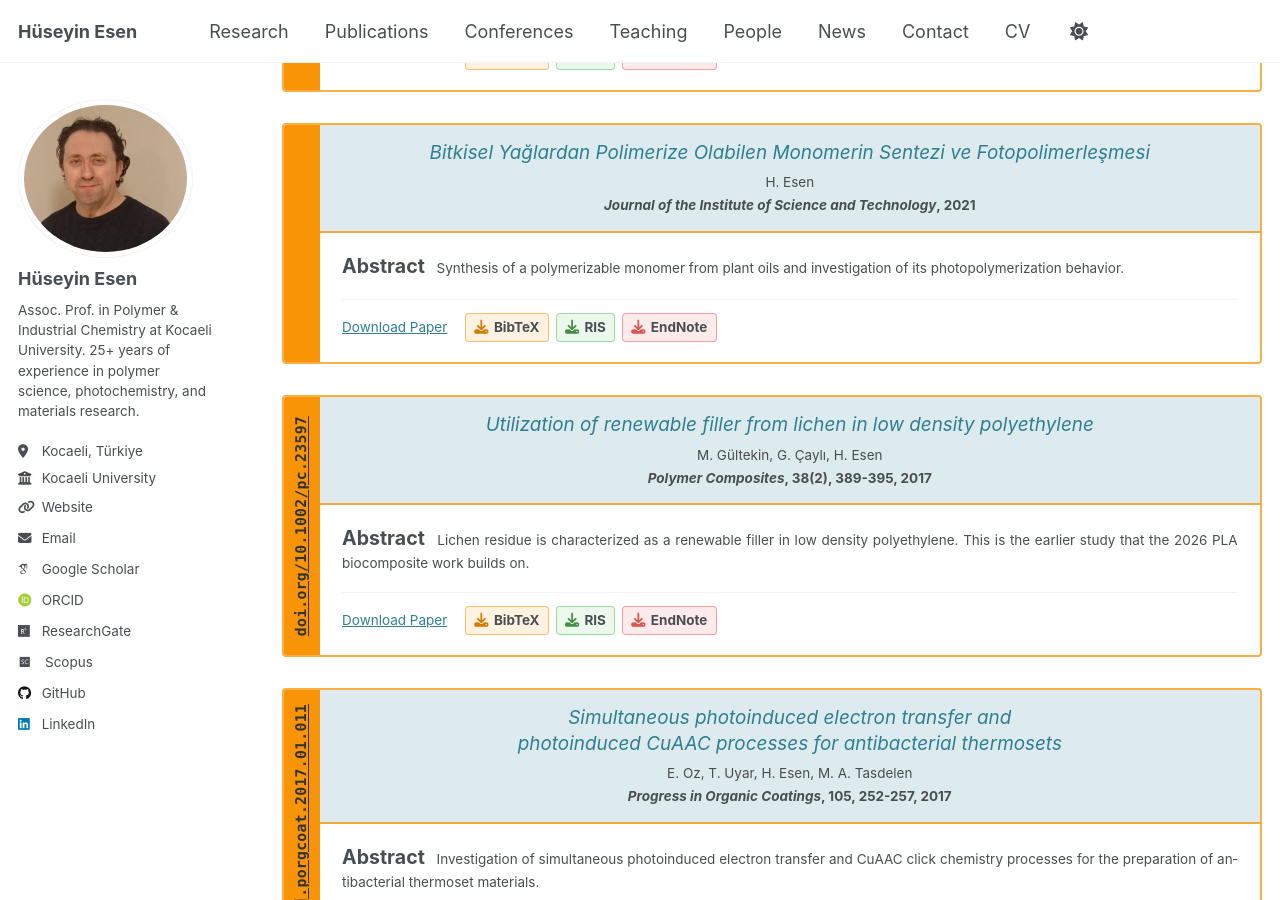
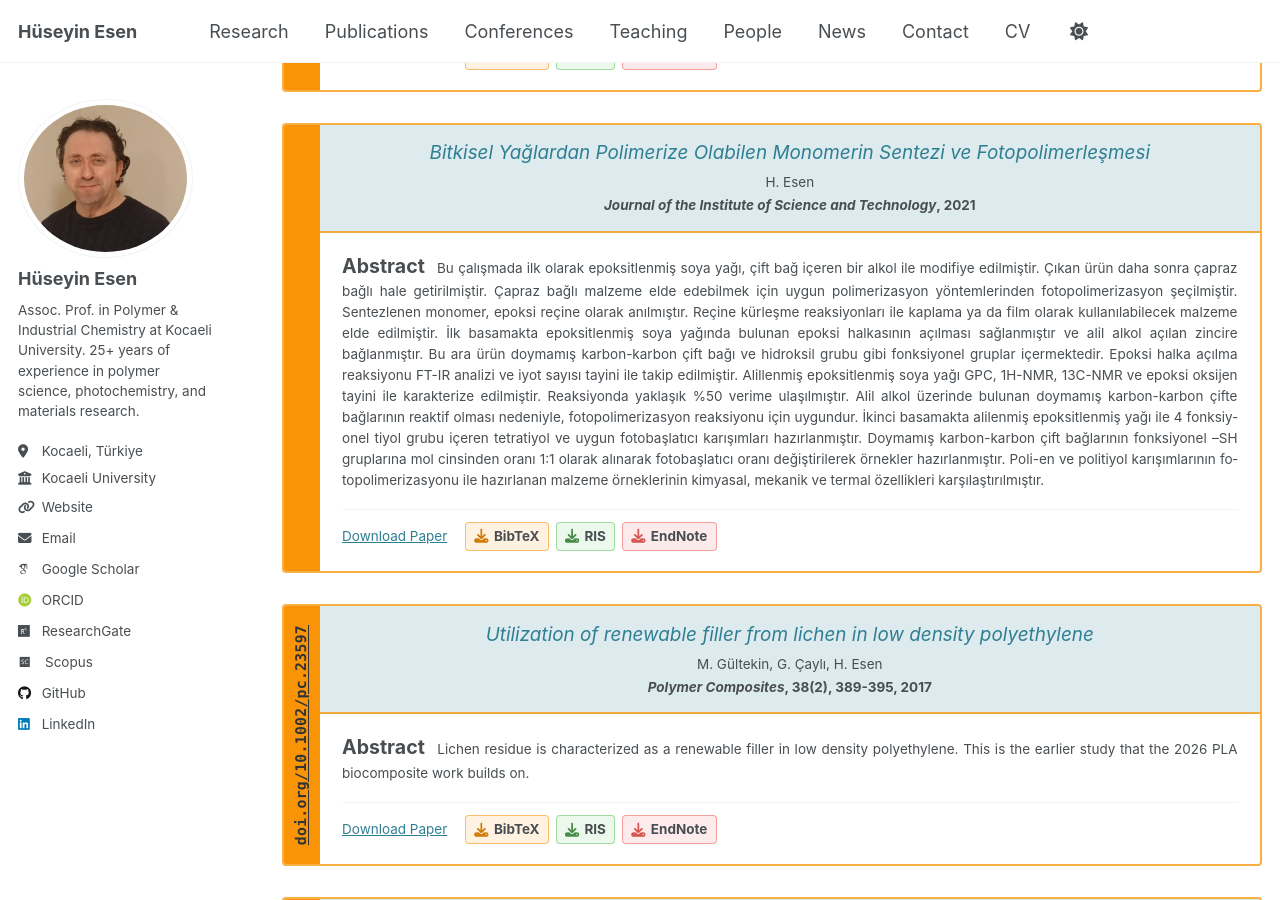
Before and after one commit to huseyin-esen/huseyin-esen.github.io, a Jekyll site: the page built from _pages/publications.html, in a window 1280 px wide and 900 px high, scrolled down 712 px. Built offline with Jekyll 4.4.1, drawn with Linux system fonts in a browser that asks for light colours; some web fonts are replaced.

Commit message:
Add the abstract for the 2021 plant-oil monomer paper
The paper is in Turkish, so its abstract is. Transcribed verbatim: only
the paste's hard line breaks were reflowed into one paragraph, no wording
touched.

Co-Authored-By: Claude Opus 5 <noreply@anthropic.com>

```diff
--- a/_publications/2021-01-01-bitkisel-yaglardan-polimerizasyon.md
+++ b/_publications/2021-01-01-bitkisel-yaglardan-polimerizasyon.md
@@ -8,6 +8,30 @@ date: 2021-01-01
 authors:
   - "Esen, H."
 venue: 'Journal of the Institute of Science and Technology'
+# The paper is in Turkish, so its abstract is too. Transcribed verbatim.
+abstract: >-
+  Bu çalışmada ilk olarak epoksitlenmiş soya yağı, çift bağ içeren bir alkol
+  ile modifiye edilmiştir. Çıkan ürün daha sonra çapraz bağlı hale
+  getirilmiştir. Çapraz bağlı malzeme elde edebilmek için uygun
+  polimerizasyon yöntemlerinden fotopolimerizasyon şeçilmiştir. Sentezlenen
+  monomer, epoksi reçine olarak anılmıştır. Reçine kürleşme reaksiyonları ile
+  kaplama ya da film olarak kullanılabilecek malzeme elde edilmiştir. İlk
+  basamakta epoksitlenmiş soya yağında bulunan epoksi halkasının açılması
+  sağlanmıştır ve alil alkol açılan zincire bağlanmıştır. Bu ara ürün doymamış
+  karbon-karbon çift bağı ve hidroksil grubu gibi fonksiyonel gruplar
+  içermektedir. Epoksi halka açılma reaksiyonu FT-IR analizi ve iyot sayısı
+  tayini ile takip edilmiştir. Alillenmiş epoksitlenmiş soya yağı GPC,
+  1H-NMR, 13C-NMR ve epoksi oksijen tayini ile karakterize edilmiştir.
+  Reaksiyonda yaklaşık %50 verime ulaşılmıştır. Alil alkol üzerinde bulunan
+  doymamış karbon-karbon çifte bağlarının reaktif olması nedeniyle,
+  fotopolimerizasyon reaksiyonu için uygundur. İkinci basamakta alilenmiş
+  epoksitlenmiş yağı ile 4 fonksiyonel tiyol grubu içeren tetratiyol ve uygun
+  fotobaşlatıcı karışımları hazırlanmıştır. Doymamış karbon-karbon çift
+  bağlarının fonksiyonel –SH gruplarına mol cinsinden oranı 1:1 olarak
+  alınarak fotobaşlatıcı oranı değiştirilerek örnekler hazırlanmıştır.
+  Poli-en ve politiyol karışımlarının fotopolimerizasyonu ile hazırlanan
+  malzeme örneklerinin kimyasal, mekanik ve termal özellikleri
+  karşılaştırılmıştır.
 paperurl: 'https://dergipark.org.tr/en/pub/jist/article/746693'
 citation: 'Esen, H. (2021). &quot;Bitkisel Yağlardan Polimerize Olabilen Monomerin Sentezi ve Fotopolimerleşmesi.&quot; <i>Journal of the Institute of Science and Technology</i>.'
 ---
```
